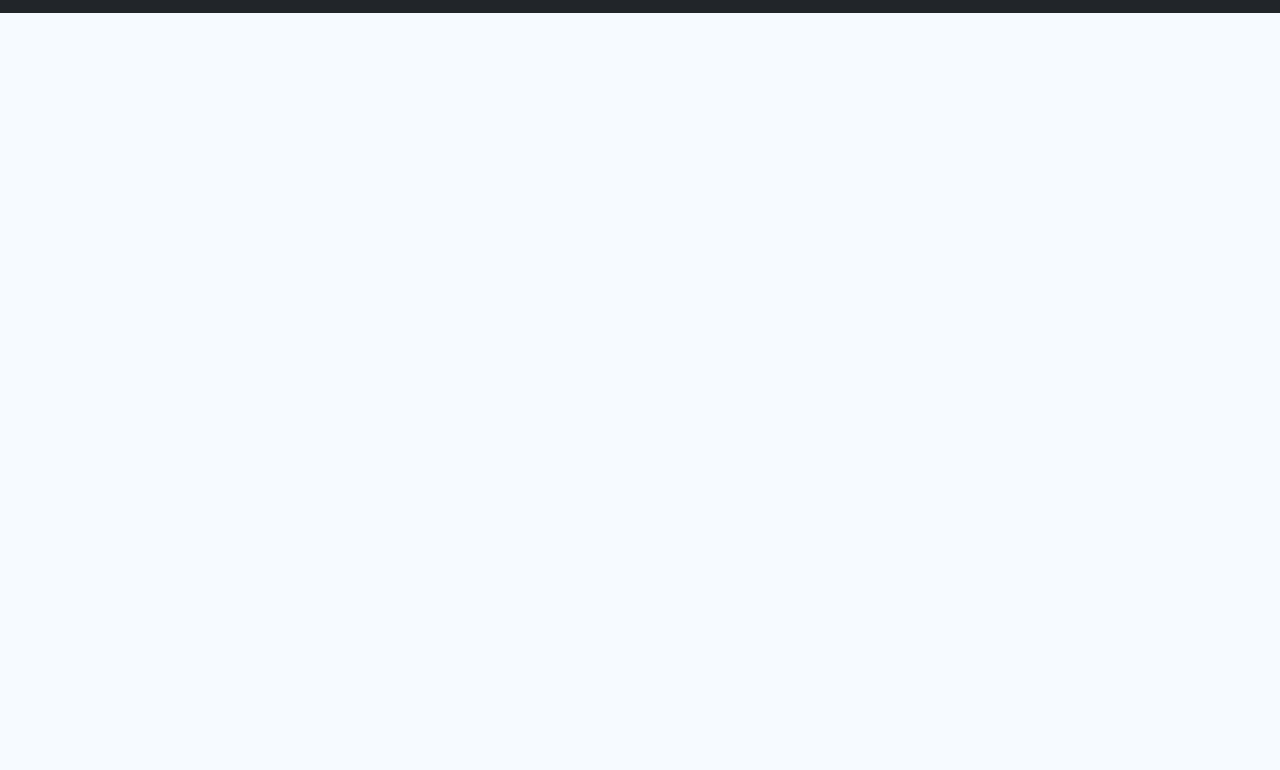
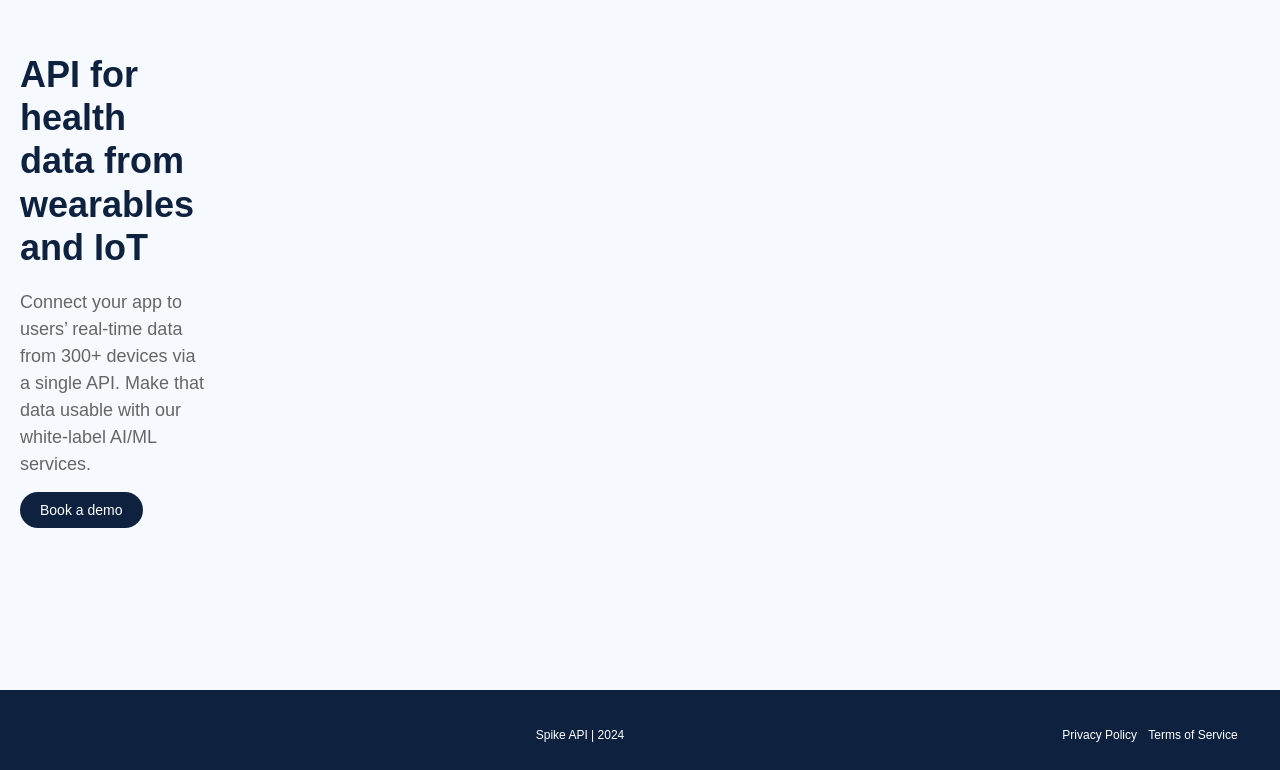
Before and after one commit to TishaCitrusbug/clone_website, a plain HTML site: page index.html in a window 1280 px wide. Shown: the part 115-885 px from the top of the page. Before the commit the page ends 800 px from the top, so only its background shows below. Drawn offline with nearby package versions, Linux system fonts and the light colour scheme; files whose address does not match are found by name.

Commit message:
add changes

```diff
--- a/index.html
+++ b/index.html
@@ -1,174 +1,3 @@
-<!--<!DOCTYPE html>
-<html lang="en">
-
-<head>
-    <meta charset="UTF-8">
-    <meta name="viewport" content="width=device-width, initial-scale=1.0">
-    <title>Spike API Navbar and Hero Section</title>
-    <link href="https://cdn.jsdelivr.net/npm/bootstrap@5.3.0-alpha1/dist/css/bootstrap.min.css" rel="stylesheet">
-    <style>
-        body {
-            font-family: Arial, sans-serif;
-            background-color: #f8f9fa;
-            margin: 0;
-            padding: 0;
-        }
-
-        .navbar-custom {
-            background-color: #f6faff;
-            padding: 40px;
-
-            box-shadow: 0 2px 4px rgba(0, 0, 0, 0.1);
-        }
-
-        .navbar-custom .navbar-brand img {
-            height: 40px;
-            width: 178px;
-        }
-
-        .navbar-custom .nav-link {
-            color: #000;
-            font-size: 16px;
-            margin: 0 10px;
-        }
-
-        .navbar-custom .nav-link:hover {
-            text-decoration: underline;
-        }
-
-        .navbar-custom .cta {
-            background-color: #0e2240;
-            color: #fff;
-            padding: 10px 20px;
-            border-radius: 5px;
-            text-decoration: none;
-            font-size: 16px;
-        }
-
-        .navbar-custom .cta:hover {
-            background-color: #162063;
-        }
-
-        .hero-section {
-            display: flex;
-            flex-direction: row;
-            justify-content: space-between;
-            align-items: center;
-            padding: 50px;
-            background-color: #f6faff;
-        }
-
-        .hero-text {
-            max-width: 500px;
-        }
-
-        .hero-text h1 {
-            font-size: 36px;
-            font-weight: bold;
-            color: #000;
-        }
-
-        .hero-text p {
-            font-size: 18px;
-            color: #666;
-            margin: 20px 0;
-        }
-
-        .hero-text .cta {
-            background-color: #0e2240;
-            color: #fff;
-            padding: 10px 20px;
-            border-radius: 5px;
-            text-decoration: none;
-            font-size: 16px;
-        }
-
-        .hero-text .cta:hover {
-            background-color: #162063;
-        }
-
-        .hero-image img {
-            max-width: 100%;
-            height: auto;
-        }
-
-        .how-it-works {
-            padding: 3rem 0;
-        }
-
-        .how-it-works h2 {
-            font-size: 2rem;
-            color: #232f6b;
-        }
-    </style>
-</head>
-
-<body>
-
-    <nav class="navbar navbar-expand-lg navbar-custom">
-        <div class="container-fluid">
-            <a class="navbar-brand" href="#">
-                <img width="282" height="72"
-                    src="C:\Users\Tisha Citrusbug\Desktop\Spike_clone_website\clone_website\assests\images\logo.svg"
-                    alt="Spike">
-            </a>
-            <button class="navbar-toggler" type="button" data-bs-toggle="collapse" data-bs-target="#navbarNav"
-                aria-controls="navbarNav" aria-expanded="false" aria-label="Toggle navigation">
-                <span class="navbar-toggler-icon"></span>
-            </button>
-            <div class="collapse navbar-collapse" id="navbarNav">
-                <ul class="navbar-nav ms-auto">
-                    <li class="nav-item">
-                        <a class="nav-link" href="#">API Docs</a>
-                    </li>
-                    <li class="nav-item">
-                        <a class="nav-link" href="#">Supported Devices</a>
-                    </li>
-                    <li class="nav-item">
-                        <a class="nav-link" href="#">Managed ETL</a>
-                    </li>
-                    <li class="nav-item">
-                        <a class="nav-link" href="#">AI / ML</a>
-                    </li>
-                    <li class="nav-item">
-                        <a class="nav-link" href="#">Careers</a>
-                    </li>
-                    <li class="nav-item">
-                        <a class="nav-link" href="#">Blog</a>
-                    </li>
-                </ul>
-                <a href="#" class="cta nav-item nav-link">Book a demo</a>
-            </div>
-        </div>
-    </nav>
-
-    <div class="container-fluid hero-section">
-        <div class="row">
-            <div class="col-md-6 hero-text">
-                <h1>API for health data from wearables and IoT</h1>
-                <p>Connect your app to users’ real-time data from 300+ devices via a single API. Make that data usable
-                    with our white-label AI/ML services.</p>
-                <a href="#" class="cta">Book a demo</a>
-            </div>
-            <div class="col-md-6 hero-image">
-                <img src="C:/Users/Tisha Citrusbug/Desktop/Spike_clone_website/clone_website/assests/images/data_flow.jpg"
-                    alt="Data Flow Diagram">
-            </div>
-        </div>
-    </div>
-
-    <section class="how-it-works">
-        <div class="container text-center">
-            <h2>How it works</h2>
-            <p>One API with access to all the major Wearable and IoT providers.</p>
-        </div>
-    </section>
-
-    <script src="https://cdn.jsdelivr.net/npm/bootstrap@5.3.0-alpha1/dist/js/bootstrap.bundle.min.js"></script>
-</body>
-
-</html>-->
-
 
 <!DOCTYPE html>
 <html lang="en">
@@ -208,7 +37,7 @@
         }
 
         .navbar-custom .nav-link:hover {
-            text-decoration: underline;
+            /* text-decoration: underline; */
             padding: 8px 15px;
 
         }
@@ -224,50 +53,60 @@
         }
 
         .navbar-custom .cta:hover {
-            background-color: #163a6381;
+            background-color: hsl(197, 95%, 43%);
         }
 
         .hero-section {
             display: flex;
             flex-direction: row;
-            justify-content: space-between;
-            align-items: center;
-            padding: 20px 20px;
-            background-color: #f6faff;
-            margin-top: 20px;
+            gap: 30px 30px;
+            padding-top: 120px;
+            padding-bottom: 120px;
+            padding-left: 20px;
+            padding-right: 20px;
+
+        }
+        .hero-section .inner{
+            width: 30%;
+        }
+        .hero-section .inner .co-inner{
+            padding-block-start: 0%;
+            padding-block-end: 0%;
         }
 
-        .hero-text {
-            max-width: 500px;
-            gap: 30px 30px;
+
+        .hero-section .inner .co-inner .hero-text {
+            padding-top: 48px;
+            padding-bottom: 0px;
+            padding-left: 0px;
+            padding-right: 0px;
         }
 
-        .hero-text h1 {
+        .hero-section .inner .co-inner .hero-text h1 {
             font-size: 36px;
             font-weight: bold;
             color: #0e2240;
         }
 
-        .hero-text p {
+        .hero-section .inner .co-inner .hero-text p {
             font-size: 18px;
             color: #666;
             margin: 20px 0;
         }
 
-        .hero-text .cta {
+        .hero-section .inner .co-inner .hero-text .cta {
             background-color: #0E2240;
             color: #fff;
             padding: 10px 20px;
             border-radius: 25px;
-            /* text-decoration: none; */
+            text-decoration: none;
             font-size: 14px;
 
         }
 
-        .hero-text .cta:hover {
-            background-color: #162063;
+        .hero-section .inner .co-inner .hero-text .cta:hover {
+            background-color: hsl(197, 95%, 43%);
         }
-
         .hero-image img {
             max-width: 120%;
             height: auto;
@@ -297,13 +136,13 @@
         }
 
         footer p {
-            margin-bottom: 0;
-            /* Remove default margin */
+            margin-bottom: 10px;
+
         }
 
         .footer-section {
-            padding-top: 30px;
-            /* Top padding for the sections */
+            padding-top: 20px;
+
         }
     </style>
 </head>
@@ -346,6 +185,26 @@
             </div>
         </div>
     </nav>
+
+    <div class="main_content">
+        <div class="container-fluid hero-section">
+            <div class="inner">
+                <div class="co-inner">
+                    <div class="heading">
+                        <div class="col-md-6 hero-text">
+                            <h1>API for health data from wearables and IoT</h1>
+                            <p>Connect your app to users’ real-time data from 300+ devices via a single API.
+                                 Make that data usable with our white-label AI/ML services.</p>
+                            <a href="#" class="cta">Book a demo</a>
+                        </div>
+                    </div>
+                </div>
+            </div>
+        <!--<div class ="container hero-image">
+            <img src = "C:\Users\Tisha Citrusbug\Desktop\Spike_clone_website\clone_website\assests\images\data_flow.jpg" alt="DAta flow diagram" height="">
+        </div>-->
+        </div>
+    </div>
 <!--
     <div class="container-fluid hero-section">
         <div class="row">
@@ -392,13 +251,13 @@
             </div>
         </div>
     </section>-->
-    <footer class="bg-dark text-white py-3 mt-5">
+    <footer class=" text-white py-3 mt-5">
         <div class="container">
             <div class="row">
-                <div class="col-md-6 text-center text-md-left footer-section">
+                <div class="col-md-4 text-center text-md-left footer-section">
                     <p>Spike API | 2024</p>
                 </div>
-                <div class="col-md-6 text-center text-md-right footer-section">
+                <div class="col-md-8 text-center text-md-right footer-section">
                     <ul class="list-inline mb-0">
                         <li class="list-inline-item">Privacy Policy</li>
                         <li class="list-inline-item">Terms of Service</li>
```
